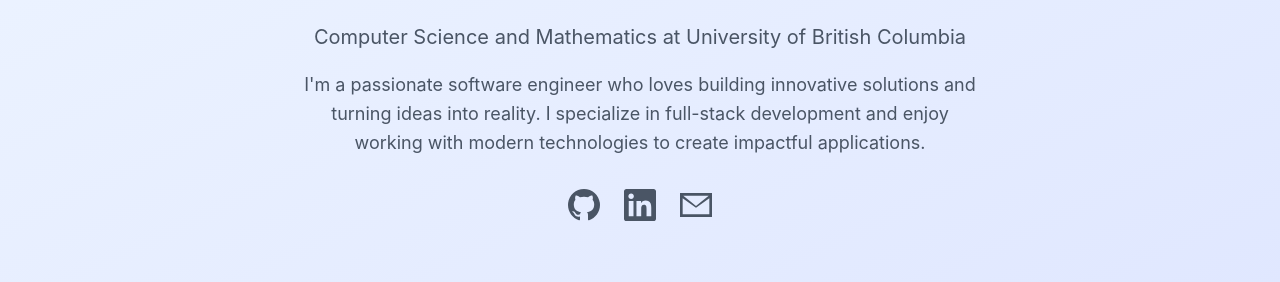
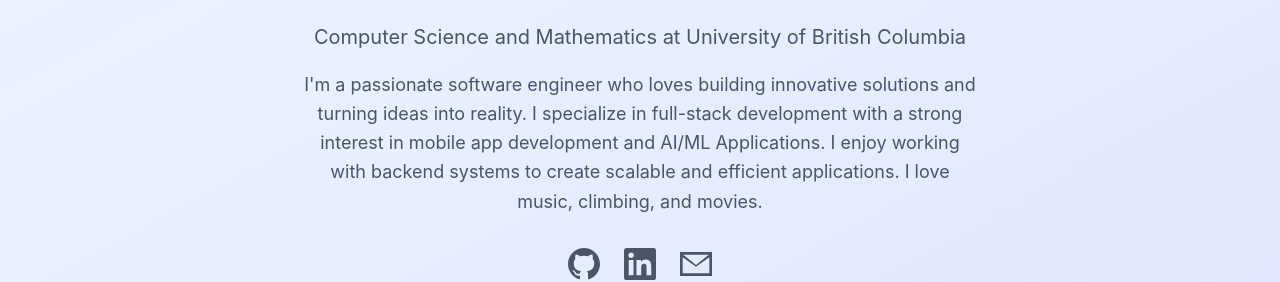
Before and after one commit to akshatpoddar/akshatpoddar.github.io, a Next.js app: page / in a window 1280 px wide. Shown: the part 307-589 px from the top of the page. Built offline with nearby package versions, Linux system fonts and the light colour scheme.

Commit message:
unoptimize image fetch

```diff
--- a/src/app/page.tsx
+++ b/src/app/page.tsx
@@ -16,6 +16,7 @@ export default function Home() {
                 width={200}
                 height={200}
                 className="rounded-full mx-auto shadow-lg border-4 border-white"
+                unoptimized
               />
             </div>
             <h1 className="text-5xl font-bold text-gray-800 mb-4">
@@ -26,8 +27,10 @@ export default function Home() {
             </p>
             <p className="text-lg text-gray-600 max-w-2xl mx-auto leading-relaxed mb-8">
               I'm a passionate software engineer who loves building innovative solutions
-              and turning ideas into reality. I specialize in full-stack development
-              and enjoy working with modern technologies to create impactful applications.
+              and turning ideas into reality. I specialize in full-stack development with
+              a strong interest in mobile app development and AI/ML Applications.
+              I enjoy working with backend systems to create scalable and efficient applications.
+              I love music, climbing, and movies.
             </p>
             <div className="flex justify-center space-x-6">
               <a
```
